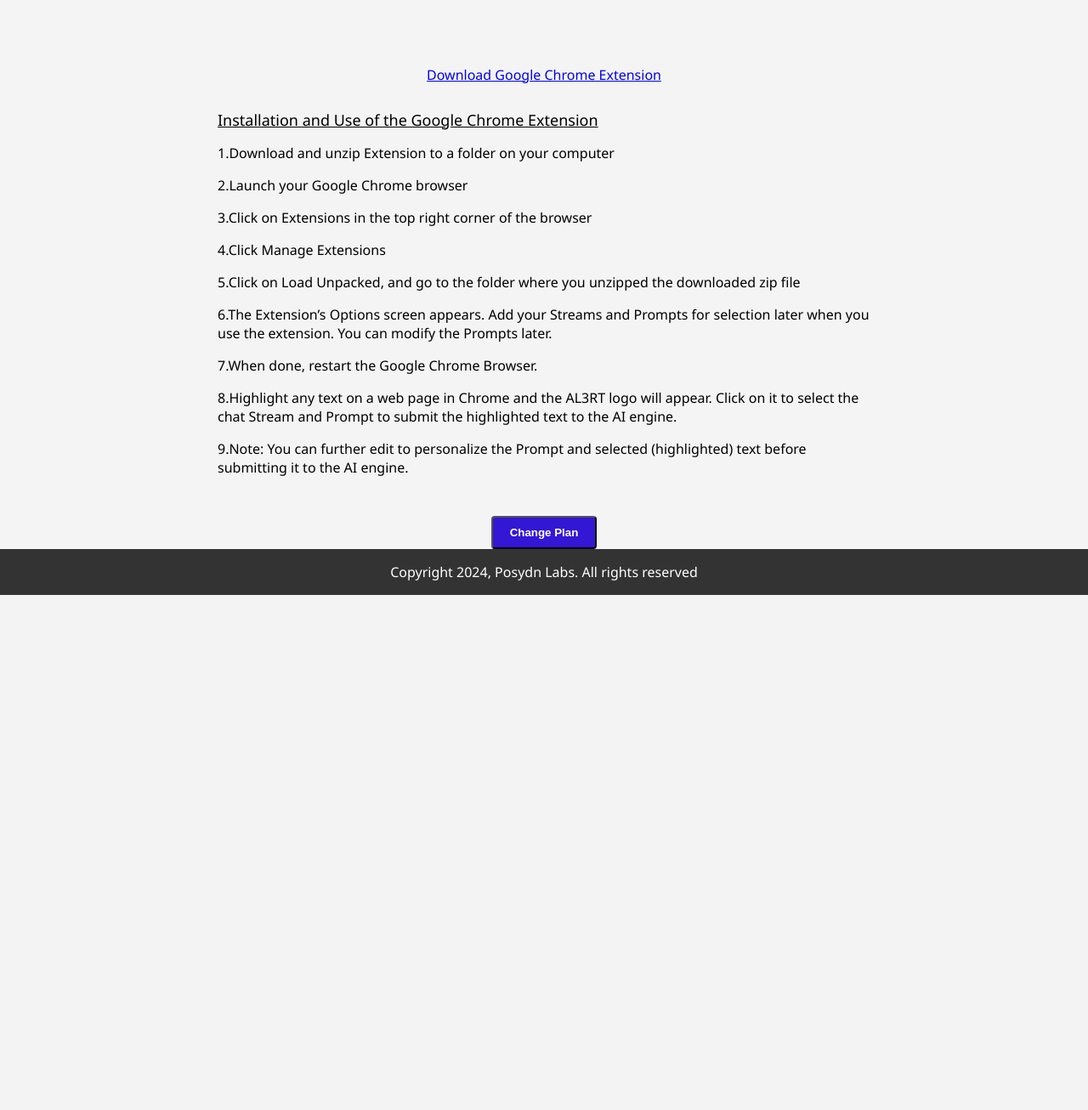
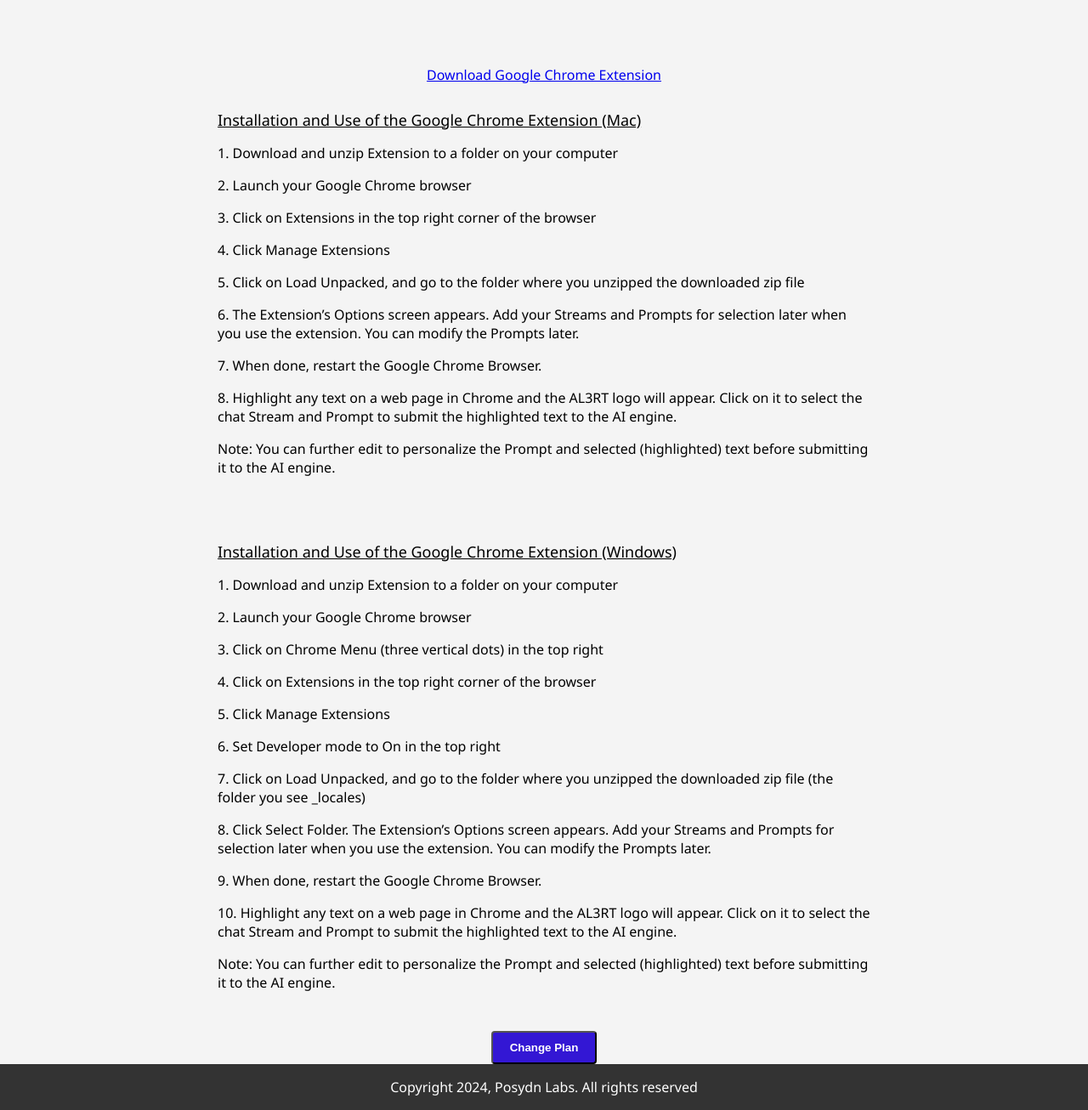
Before and after one commit to kohhash/RBAC, a Flask app: page / in a window 1280 px wide. Shown: the part 356-1662 px from the top of the page at 85% size. Before the commit the page ends 1056 px from the top, so only its background shows below. Run offline with Flask 2, Linux system fonts and the light colour scheme; the visitor is signed in with stand-in values (Sample User, id 1); data comes from the database, SQL or seed files in the repository; data that the repository does not hold is empty; some libraries are stand-ins or nearby versions.

Commit message:
update: home page guide

```diff
--- a/templates/home.html
+++ b/templates/home.html
@@ -274,29 +274,60 @@
       <a href="#" onclick="hideURL()">Download Google Chrome Extension</a>
       <div style="width: 60%; margin: 30px">
         <u style="font-size: large">
-          Installation and Use of the Google Chrome Extension
+          Installation and Use of the Google Chrome Extension (Mac)
         </u>
-        <p>1.Download and unzip Extension to a folder on your computer</p>
-        <p>2.Launch your Google Chrome browser</p>
-        <p>3.Click on Extensions in the top right corner of the browser</p>
-        <p>4.Click Manage Extensions</p>
+        <p>1. Download and unzip Extension to a folder on your computer</p>
+        <p>2. Launch your Google Chrome browser</p>
+        <p>3. Click on Extensions in the top right corner of the browser</p>
+        <p>4. Click Manage Extensions</p>
         <p>
-          5.Click on Load Unpacked, and go to the folder where you unzipped the
+          5. Click on Load Unpacked, and go to the folder where you unzipped the
           downloaded zip file
         </p>
         <p>
-          6.The Extension’s Options screen appears. Add your Streams and Prompts
-          for selection later when you use the extension. You can modify the
-          Prompts later.
+          6. The Extension’s Options screen appears. Add your Streams and
+          Prompts for selection later when you use the extension. You can modify
+          the Prompts later.
         </p>
-        <p>7.When done, restart the Google Chrome Browser.</p>
+        <p>7. When done, restart the Google Chrome Browser.</p>
         <p>
-          8.Highlight any text on a web page in Chrome and the AL3RT logo will
+          8. Highlight any text on a web page in Chrome and the AL3RT logo will
           appear. Click on it to select the chat Stream and Prompt to submit the
           highlighted text to the AI engine.
         </p>
         <p>
-          9.Note: You can further edit to personalize the Prompt and selected
+          Note: You can further edit to personalize the Prompt and selected
+          (highlighted) text before submitting it to the AI engine.
+        </p>
+      </div>
+
+      <div style="width: 60%; margin: 30px">
+        <u style="font-size: large">
+          Installation and Use of the Google Chrome Extension (Windows)
+        </u>
+        <p>1. Download and unzip Extension to a folder on your computer</p>
+        <p>2. Launch your Google Chrome browser</p>
+        <p>3. Click on Chrome Menu (three vertical dots) in the top right</p>
+        <p>4. Click on Extensions in the top right corner of the browser</p>
+        <p>5. Click Manage Extensions</p>
+        <p>6. Set Developer mode to On in the top right</p>
+        <p>
+          7. Click on Load Unpacked, and go to the folder where you unzipped the
+          downloaded zip file (the folder you see _locales)
+        </p>
+        <p>
+          8. Click Select Folder. The Extension’s Options screen appears. Add
+          your Streams and Prompts for selection later when you use the
+          extension. You can modify the Prompts later.
+        </p>
+        <p>9. When done, restart the Google Chrome Browser.</p>
+        <p>
+          10. Highlight any text on a web page in Chrome and the AL3RT logo will
+          appear. Click on it to select the chat Stream and Prompt to submit the
+          highlighted text to the AI engine.
+        </p>
+        <p>
+          Note: You can further edit to personalize the Prompt and selected
           (highlighted) text before submitting it to the AI engine.
         </p>
       </div>
```
